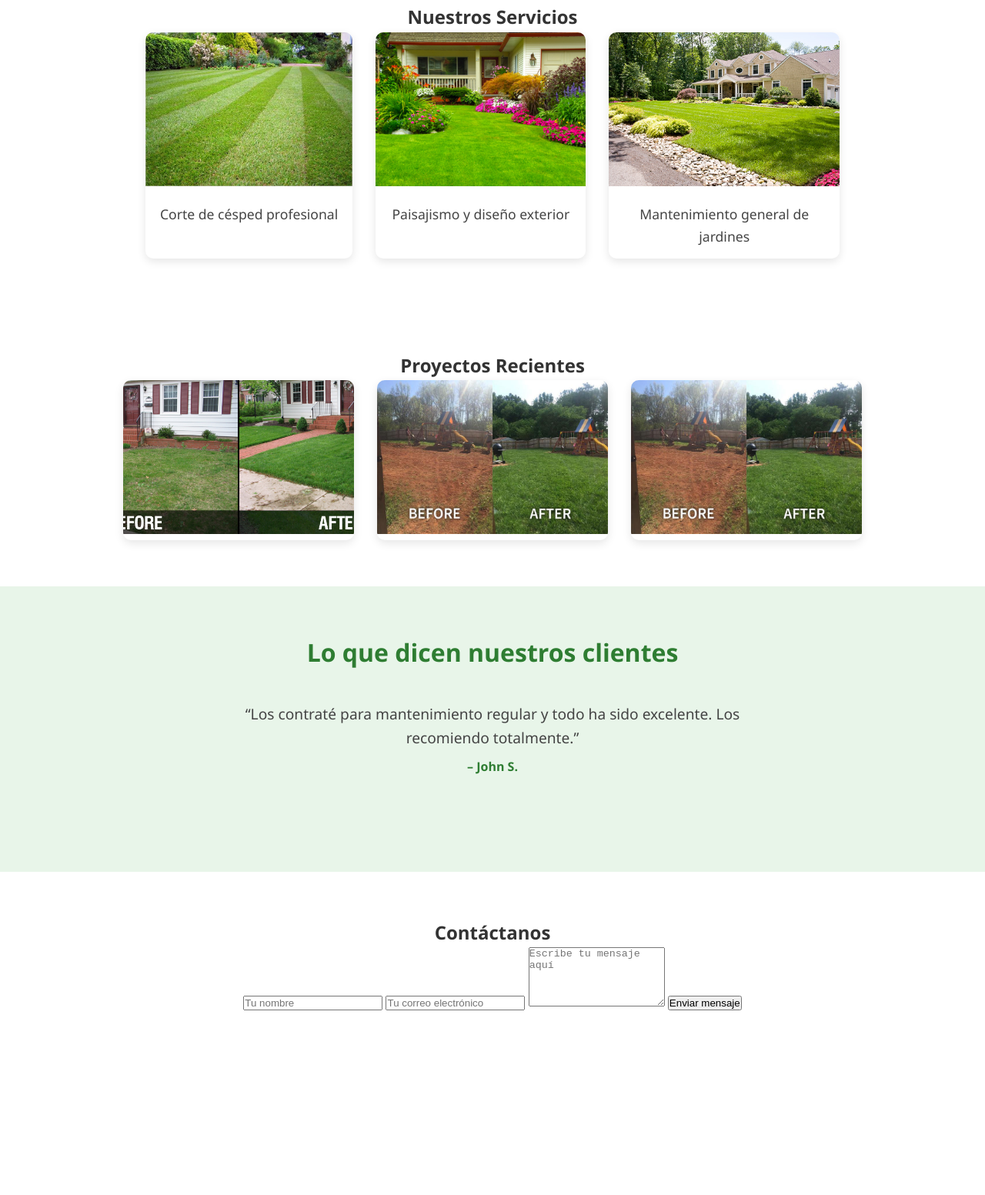
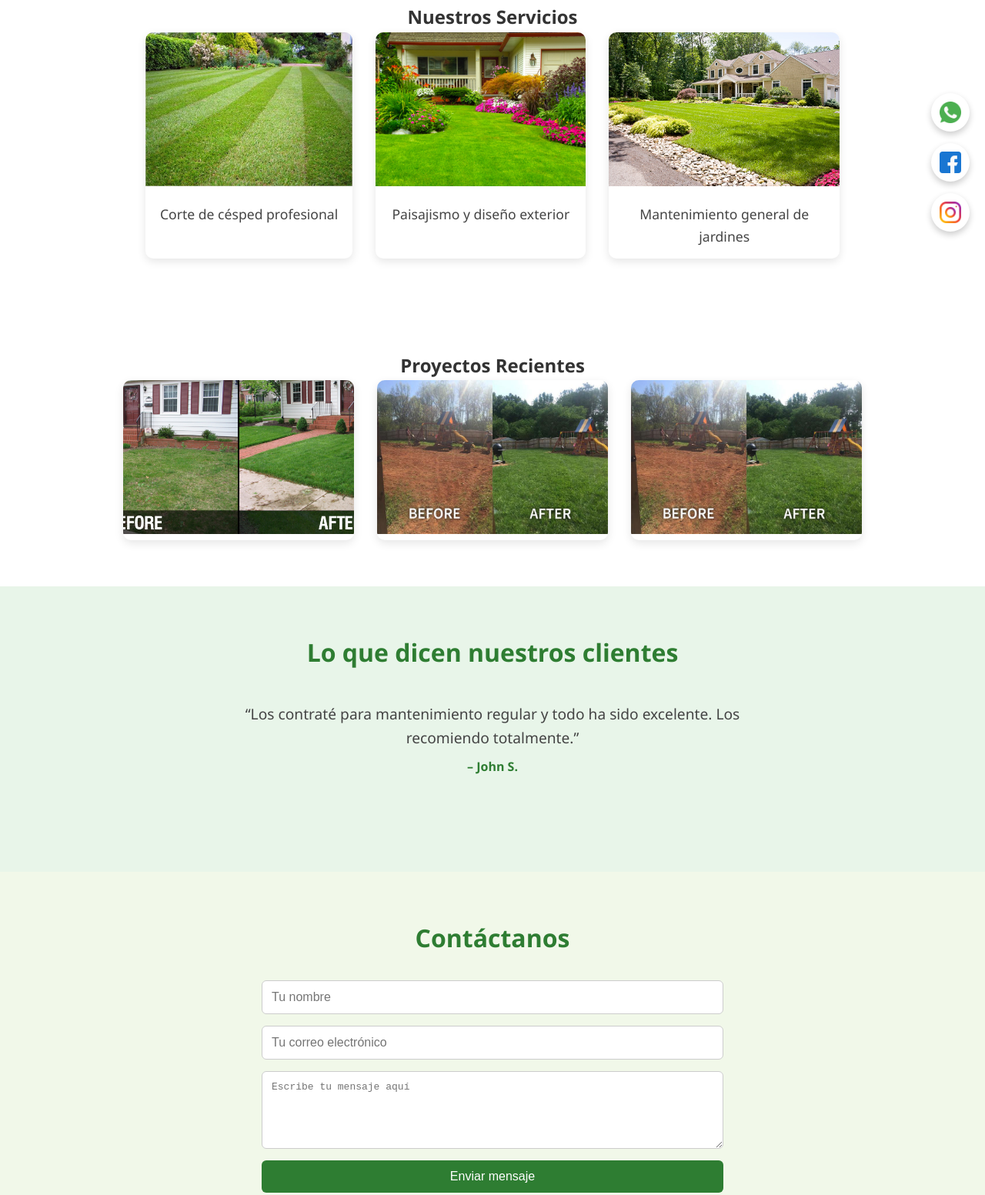
Before and after one commit to Keylop19/alexslawcare, a plain HTML site: page index.html in a window 1280 px wide. Shown: the part 479-2032 px from the top of the page at 77% size. Before the commit the page ends 1855 px from the top, so only its background shows below. Drawn offline with Linux system fonts and the light colour scheme.

Commit message:
Add files via upload

```diff
--- a/css/style.css
+++ b/css/style.css
@@ -135,3 +135,86 @@ section {
   color: #2e7d32;
   font-weight: bold;
 }
+
+/* Formulario de contacto */
+.contacto {
+  background-color: #f1f8e9;
+  padding: 60px 20px;
+  text-align: center;
+}
+
+.contacto h2 {
+  font-size: 2em;
+  margin-bottom: 30px;
+  color: #2e7d32;
+}
+
+.contacto form {
+  max-width: 600px;
+  margin: 0 auto;
+  display: flex;
+  flex-direction: column;
+  gap: 15px;
+}
+
+.contacto input,
+.contacto textarea {
+  padding: 12px;
+  border: 1px solid #ccc;
+  border-radius: 6px;
+  font-size: 1em;
+  width: 100%;
+  box-sizing: border-box;
+}
+
+.contacto textarea {
+  resize: vertical;
+}
+
+.contacto button {
+  background-color: #2e7d32;
+  color: white;
+  border: none;
+  padding: 12px;
+  font-size: 1em;
+  border-radius: 6px;
+  cursor: pointer;
+  transition: background 0.3s ease;
+}
+
+.contacto button:hover {
+  background-color: #1b5e20;
+}
+
+
+/* Botones flotantes de redes sociales */
+.social-float {
+  position: fixed;
+  bottom: 20px;
+  right: 20px;
+  display: flex;
+  flex-direction: column;
+  gap: 15px;
+  z-index: 999;
+}
+
+.social-btn {
+  width: 50px;
+  height: 50px;
+  background-color: white;
+  border-radius: 50%;
+  box-shadow: 0 4px 8px rgba(0,0,0,0.2);
+  display: flex;
+  align-items: center;
+  justify-content: center;
+  transition: transform 0.3s ease;
+}
+
+.social-btn:hover {
+  transform: scale(1.1);
+}
+
+.social-btn img {
+  width: 28px;
+  height: 28px;
+}
--- a/index.html
+++ b/index.html
@@ -96,13 +96,61 @@
 
 <section id="contacto" class="contacto">
   <h2>Contáctanos</h2>
-  <form action="https://formspree.io/f/xldnrdew" method="POST">
+
+  <form id="formulario-contacto" action="https://formspree.io/f/xldnrdew" method="POST">
     <input type="text" name="nombre" placeholder="Tu nombre" required />
     <input type="email" name="email" placeholder="Tu correo electrónico" required />
     <textarea name="mensaje" placeholder="Escribe tu mensaje aquí" rows="5" required></textarea>
     <button type="submit">Enviar mensaje</button>
   </form>
+
+  <!-- Mensaje de confirmación -->
+  <div id="gracias" style="display:none; margin-top: 20px; font-weight: bold; color: #2e7d32;">
+    ¡Gracias! Tu mensaje ha sido enviado.
+  </div>
 </section>
+
+
+<script>
+  const form = document.getElementById("formulario-contacto");
+  const mensajeGracias = document.getElementById("gracias");
+
+  form.addEventListener("submit", async function (e) {
+    e.preventDefault(); // Evita que se recargue la página
+
+    const data = new FormData(form);
+    const response = await fetch(form.action, {
+      method: form.method,
+      body: data,
+      headers: {
+        Accept: "application/json"
+      }
+    });
+
+    if (response.ok) {
+      form.reset(); // Limpia el formulario
+      mensajeGracias.style.display = "block"; // Muestra mensaje
+    } else {
+      alert("Hubo un error. Intenta de nuevo.");
+    }
+  });
+</script>
+
+
+<!-- Botones flotantes de redes sociales -->
+<div class="social-float">
+  <a href="https://wa.me/1234567890" target="_blank" class="social-btn whatsapp" title="WhatsApp">
+    <img src="images/whatsapp.png" alt="WhatsApp">
+  </a>
+  <a href="https://facebook.com/tu_pagina" target="_blank" class="social-btn facebook" title="Facebook">
+    <img src="images/facebook.png" alt="Facebook">
+  </a>
+  <a href="https://instagram.com/tu_usuario" target="_blank" class="social-btn instagram" title="Instagram">
+    <img src="images/instagram.png" alt="Instagram">
+  </a>
+</div>
+
+
 
 </body>
 </html>
```
Also changed, not shown: images/facebook.png (added), images/instagram.png (added), images/whatsapp.png (added).
